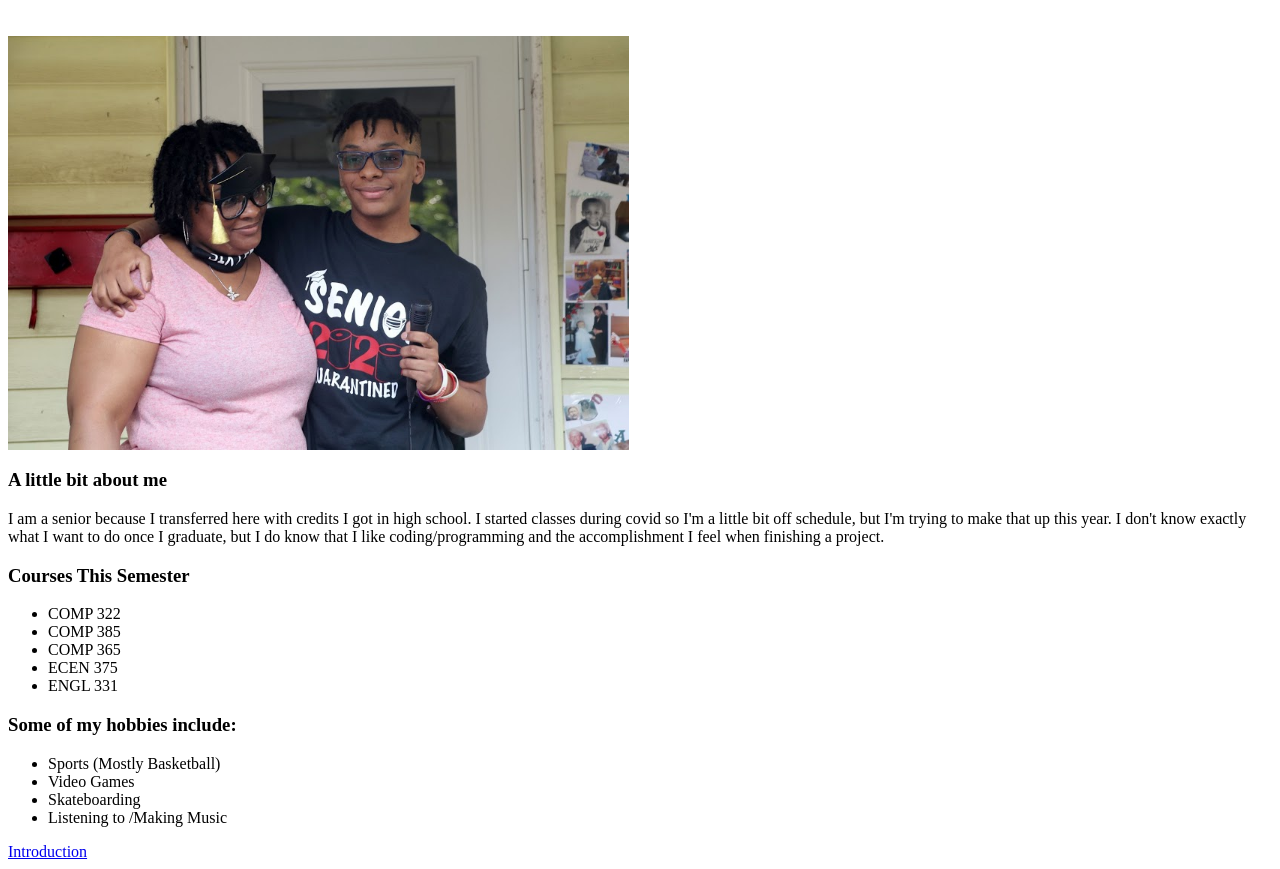
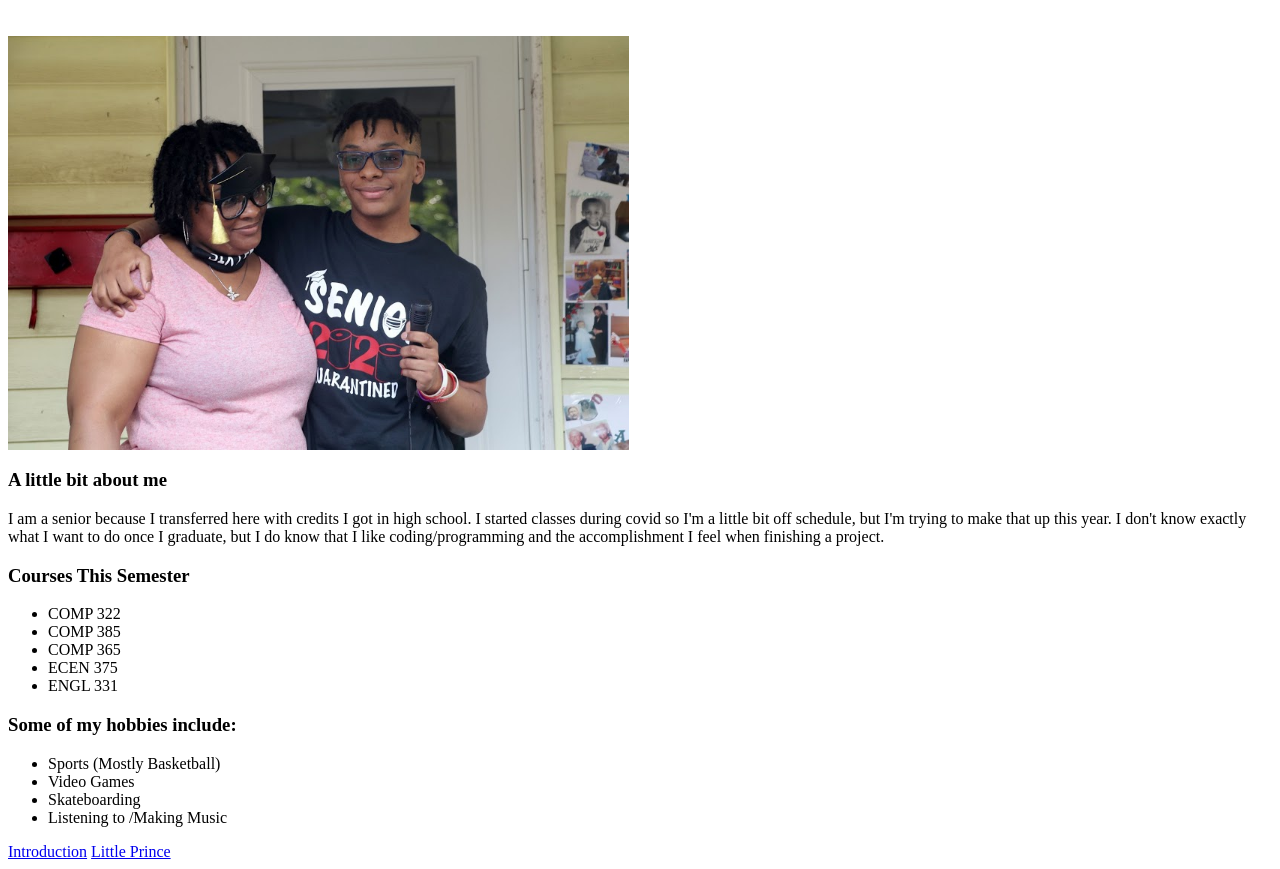
Before and after one commit to jmjeffries/a1, a plain HTML site: page index.html in a window 1280 px wide. Shown: the part 48-917 px from the top of the page. Drawn offline with Linux system fonts and the light colour scheme.

Commit message:
Update index.html

```diff
--- a/index.html
+++ b/index.html
@@ -38,6 +38,7 @@
 
 		<a href = "introduction.html"> Introduction</a>
 
+		<a href = "theLittlePrince.html"> Little Prince</a>
 	</body>
 
 </html>
```
